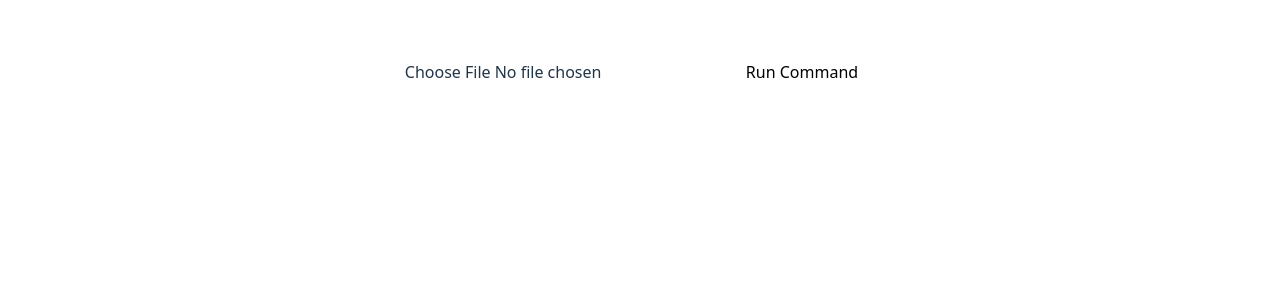
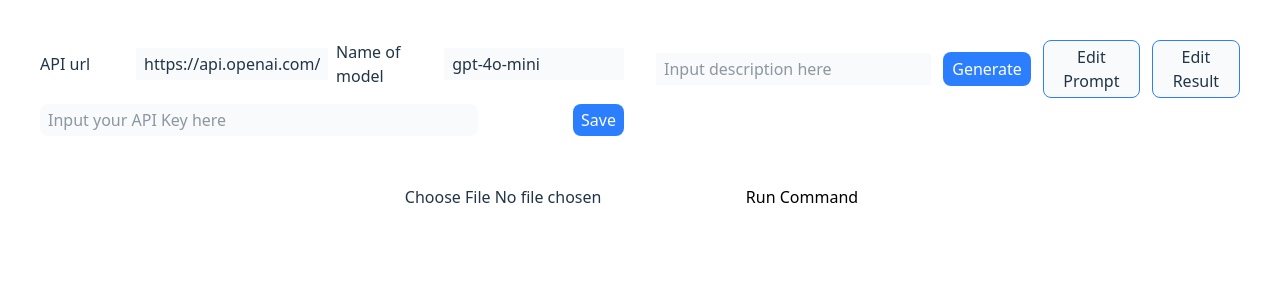
Before and after one commit to fengjia-guo/AutoGGB, a React (Vite) app: page / in a window 1280 px wide. Shown: the top 300 px of the page. Built offline with nearby package versions, Linux system fonts and the light colour scheme.

Commit message:
feat: use API of LLMs to generate commands

```diff
--- a/src/App.tsx
+++ b/src/App.tsx
@@ -2,12 +2,14 @@ import { useState } from "react";
 import GeoGebraBoard from "./components/GeoGebraBoard";
 import CommandUploader from "./components/CommandUploader";
 import Toolbar from "./components/Toolbar";
+import APICaller from "./components/APICaller";
 
 export default function App() {
   const [commands, setCommands] = useState<string[]>([]);
 
   return (
-    <div className="flex flex-col items-center p-4 space-y-4">
+    <div className="flex flex-col items-center p-4 space-y-4 w-[100vw] h-[100vh]">
+      <APICaller />
       <div className="flex items-center gap-3">
         <CommandUploader onCommandsLoaded={setCommands} />
         <Toolbar commands={commands} />
--- /dev/null
+++ b/src/components/APICaller.tsx
@@ -0,0 +1,115 @@
+
+import { useState } from "react";
+import { NATURAL_LANGUAGE_TO_LEAN } from "../prompts/naturalToLean";
+import TextEditor from "./TextEditor";
+
+export function ApiKeyInput({ onKeySet }: { onKeySet: (key: string) => void }) {
+  const [key, setKey] = useState("");
+
+  return (
+    <div className="flex justify-between items-center space-x-2">
+      <input
+        type="password"
+        value={key}
+        placeholder="Input your API Key here"
+        onChange={(e) => setKey(e.target.value)}
+        className="bg-gray-50 rounded-lg px-2 py-1 w-3/4"
+      />
+      <button
+        className="bg-blue-500 text-white hover:bg-blue-600 px-2 py-1 rounded-lg"
+        onClick={() => onKeySet(key)}
+      >
+        Save
+      </button>
+    </div>
+  );
+}
+
+export async function callLLM(apiUrl: string, model: string, apiKey: string, systemPrompt: string, prompt: string) {
+  // OpenAI API
+  const res = await fetch(apiUrl, {
+    method: "POST",
+    headers: {
+      "Authorization": `Bearer ${apiKey}`,
+      "Content-Type": "application/json",
+    },
+    body: JSON.stringify({
+      model: model,
+      messages: [
+        { role: "system", content: systemPrompt },
+        { role: "user", content: prompt },
+      ],
+    }),
+  });
+
+  if (!res.ok) {
+    throw new Error(`Fail to call API : ${res.status}`);
+  }
+
+  const data = await res.json();
+  return data.choices[0].message.content;
+}
+
+export default function APICaller() {
+  const [apiKey, setApiKey] = useState("");
+  const [apiUrl, setApiUrl] = useState("https://api.openai.com/v1/chat/completions");
+  const [model, setModel] = useState("gpt-4o-mini");
+  const [result, setResult] = useState("");
+  const [userPrompt, setUserPrompt] = useState("");
+  const [systemPrompt, setSystemPrompt] = useState(NATURAL_LANGUAGE_TO_LEAN);
+  const [showSystemPrompt, setShowSystemPrompt] = useState(false);
+  const [showResult, setShowResult] = useState(false);
+
+
+  const handleCall = async () => {
+    try {
+      if (userPrompt == "") return;
+      const output = await callLLM(apiUrl, model, apiKey, systemPrompt, userPrompt);
+      alert("Finish!");
+      setResult(output || "");
+    } catch (err) {
+      alert((err as Error).message);
+    }
+  };
+
+  const systemPromptEditor = <TextEditor text={systemPrompt} setText={setSystemPrompt} onClose={() => {setShowSystemPrompt(false)}}/>
+  const resultEditor = <TextEditor text={result} setText={setResult} onClose={() => {setShowResult(false)}}/>
+
+  const APIConfig = <div className="flex justify-between items-center gap-x-2">
+    <div className="flex items-center justify-between w-full">
+      API url
+      <input type="text" value={apiUrl} onChange={(e) => setApiUrl(e.target.value)} placeholder="API url" className="bg-gray-50 px-2 py-1 w-2/3"/>
+    </div>
+    <div className="flex items-center justify-between w-full">
+      Name of model
+      <input type="text" value={model} onChange={(e) => setModel(e.target.value)} placeholder="name of model" className="bg-gray-50 px-2 py-1 w-2/3"/>
+    </div>
+  </div>
+
+  return (
+    <div className="w-full max-h-[25vh] flex p-4 space-x-4">
+      <div className="flex flex-col w-1/2 p-2 space-y-4">
+        {APIConfig}
+        <ApiKeyInput onKeySet={(key) => { setApiKey(key); }} />
+      </div>
+      <div className="flex flex-col w-1/2 p-2 space-y-4">
+        <div className="flex justify-between items-center gap-x-3">
+          <input type="text" value={userPrompt} onChange={(e) => setUserPrompt(e.target.value)} placeholder="Input description here" className="bg-gray-50 px-2 py-1 w-1/2"/>
+          <div className="flex justify-between items-center gap-x-3">
+            <button onClick={handleCall} className="bg-blue-500 hover:bg-blue-600 text-white border border-transparent px-2 py-1 rounded-lg w-fit">
+              Generate
+            </button>
+            <button onClick={() => setShowSystemPrompt(true)} className="bg-gray-50 hover:bg-gray-100 border border-blue-500 px-2 py-1 rounded-lg w-fit">
+              Edit Prompt
+            </button>
+            <button onClick={() => setShowResult(true)} className="bg-gray-50 hover:bg-gray-100 border border-blue-500 px-2 py-1 rounded-lg w-fit">
+              Edit Result
+            </button>
+          </div>
+        </div>
+      </div>
+      {showResult && resultEditor}
+      {showSystemPrompt && systemPromptEditor}
+    </div>
+  );
+}
--- a/src/components/GeoGebraBoard.tsx
+++ b/src/components/GeoGebraBoard.tsx
@@ -30,5 +30,5 @@ export default function GeoGebraBoard() {
     return () => window.removeEventListener("resize", loadGGB);
   }, []);
 
-  return <div ref={containerRef} id="ggb-element" className="w-full min-h-[80vh] max-h-[100vh] h-full" />;
+  return <div ref={containerRef} id="ggb-element" className="w-full h-full" />;
 }
--- /dev/null
+++ b/src/components/TextEditor.tsx
@@ -0,0 +1,48 @@
+import { useState } from "react";
+
+export default function TextEditor({
+  text,
+  setText,
+  onClose,
+}: {
+  text: string;
+  setText: (text: string) => void;
+  onClose?: () => void;
+}) {
+  const [localText, setLocalText] = useState(text);
+
+  const handleSave = () => {
+    setText(localText);
+    if (onClose) onClose();
+  };
+
+  return (
+    <div
+      className="flex flex-col bg-white rounded-xl shadow-xl p-4 absolute left-[50vw] top-[50vh] transform -translate-x-1/2 -translate-y-1/2 h-[80vh] w-[80vw] z-10"
+      style={{ width: "min(800px, 80vw)" }}
+    >
+      <textarea
+        className="bg-gray-100 rounded-xl font-mono p-2 overflow-auto flex-1 resize-none outline-none"
+        value={localText}
+        onChange={(e) => setLocalText(e.target.value)}
+        style={{ height: "60vh" }}
+      />
+      <div className="flex justify-end gap-2 mt-4">
+        {onClose && (
+          <button
+            className="bg-gray-50 px-2 py-1 rounded-lg hover:bg-gray-100"
+            onClick={onClose}
+          >
+            Cancel
+          </button>
+        )}
+        <button
+          className="bg-blue-500 text-white px-2 py-1 rounded-lg hover:bg-blue-600"
+          onClick={handleSave}
+        >
+          Save
+        </button>
+      </div>
+    </div>
+  );
+}
--- /dev/null
+++ b/src/prompts/naturalToLean.ts
@@ -0,0 +1,83 @@
+// Ref: https://geogebra.github.io/docs/manual/en/commands/
+export const NATURAL_LANGUAGE_TO_LEAN = `
+You are a GeoGebra script generator.
+
+The user will provide a geometry problem in natural language.
+Your task is to convert it into a valid sequence of GeoGebra evalCommand instructions.
+When these commands are executed in the given order, the resulting diagram should correctly represent the user's geometry problem.
+
+### Requirements
+1. Output each evalCommand instruction on a separate line.
+2. Only use the following allowed GeoGebra commands (command names and parameters are case-sensitive) and strictly follow their syntax:
+
+- Point(<Object>)
+  Returns a point on the given geometric object. The point can be moved along the path.
+
+- Point(<Object>, <Parameter>)
+  Returns a point on the given object with a specific path parameter.
+
+- Point(<Point>, <Vector>)
+  Creates a new point by adding the vector to the given point.
+
+- Point(<List>)
+  Converts a list containing two numbers into a Point. Example: Point({1, 2}) yields (1, 2).
+
+- AngleBisector(<Line>, <Line>)
+  Returns both angle bisectors of the given lines.
+  Example: AngleBisector(x + y = 1, x - y = 2).
+
+- AngleBisector(<Point>, <Point>, <Point>)
+  Returns the angle bisector of the angle defined by the three points.
+
+- Circle(<Point>, <Radius Number>)
+  Creates a circle with the given center and radius.
+
+- Circle(<Point>, <Segment>)
+  Creates a circle with the given center and radius equal to the length of the given segment.
+
+- Circle(<Point>, <Point>)
+  Creates a circle with the given center through another given point.
+
+- Circle(<Point>, <Point>, <Point>)
+  Creates a circle through the three given points (not collinear).
+
+- Incircle(<Point>, <Point>, <Point>)
+  Returns the incircle of the triangle formed by the three points.
+
+- Intersect(<Object>, <Object>)
+  Returns the intersection points of two objects.
+
+- Intersect(<Object>, <Object>, <Index>)
+  Returns the nth intersection point of two objects.
+
+- Intersect(<Object>, <Object>, <Initial Point>)
+  Returns one intersection point using a numerical iterative method starting from the given initial point.
+
+- Line(<Point>, <Point>)
+  Creates a line through the two given points.
+
+- Line(<Point>, <Parallel Line>)
+  Creates a line through the given point parallel to the given line.
+
+- Midpoint(<Segment>)
+  Returns the midpoint of the given segment.
+
+- PerpendicularBisector(<Segment>)
+  Returns the perpendicular bisector of the segment.
+
+- PerpendicularBisector(<Point>, <Point>)
+  Returns the perpendicular bisector of the segment between two points.
+
+- PerpendicularLine(<Point>, <Line>)
+  Creates a line through the given point perpendicular to the given line.
+
+- PerpendicularLine(<Point>, <Segment>)
+  Creates a line through the given point perpendicular to the given segment.
+
+- Segment(<Point>, <Point>)
+  Creates a segment between two points.
+
+3. Commands must be separated by newlines with no extra text, explanations, comments, or numbering.
+4. Do not include code fences or language tags in the output.
+5. The resulting construction must remain valid when elements are moved — do not hardcode fixed coordinates unless they are explicitly required by the problem.
+`
```
